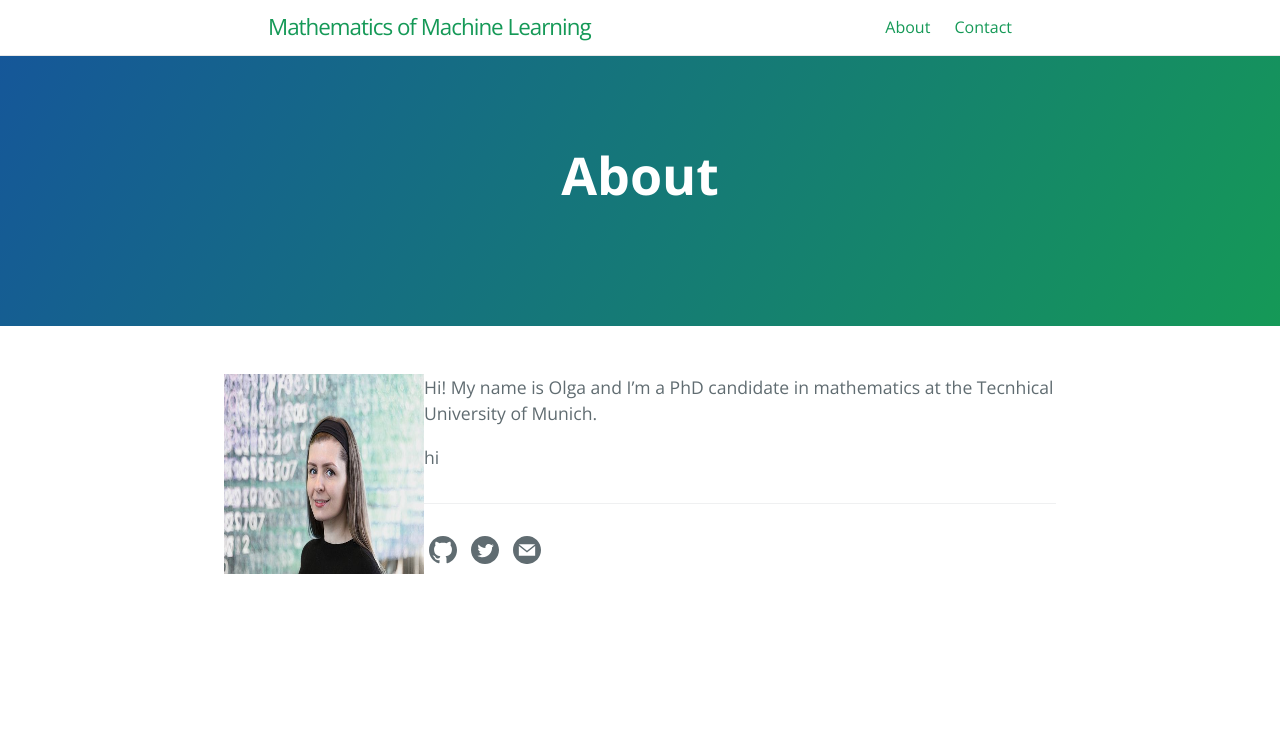
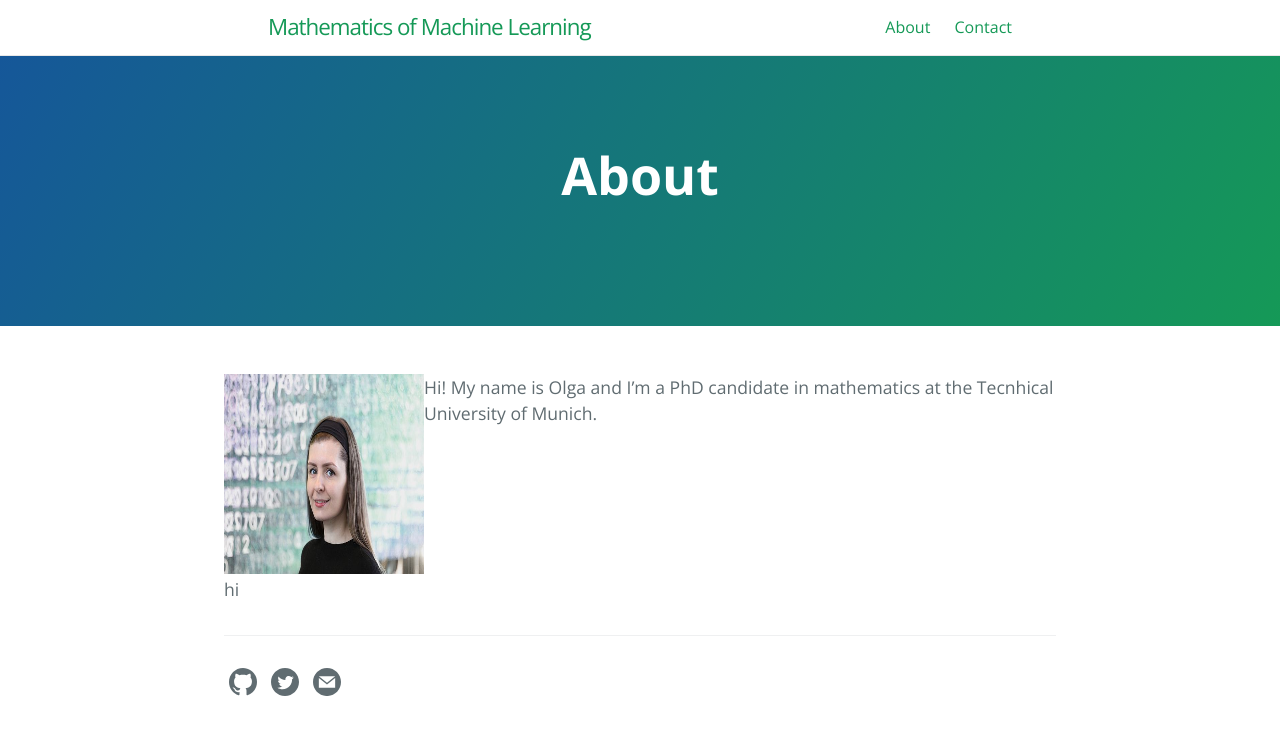
Before and after one commit to olgagraf/olgagraf.github.io, a Jekyll site: the page built from about.md, in a window 1280 px wide. Shown: the top 735 px of the page. Built offline with Jekyll 4.4.1, drawn with Linux system fonts in a browser that asks for light colours.

Commit message:
Update about.md

```diff
--- a/about.md
+++ b/about.md
@@ -9,7 +9,12 @@ order: 0
 
 <img align="left" src="assets/images/numbers14.jpg" width="200" height="200">
 Hi! My name is Olga and I'm a PhD candidate in mathematics at the Tecnhical University of Munich.
-<spacer type="vertical" width="100" height="1000"> </spacer>
+<br>
+<br>
+<br>
+<br>
+<br>
+<br>
 
 hi
 
```
